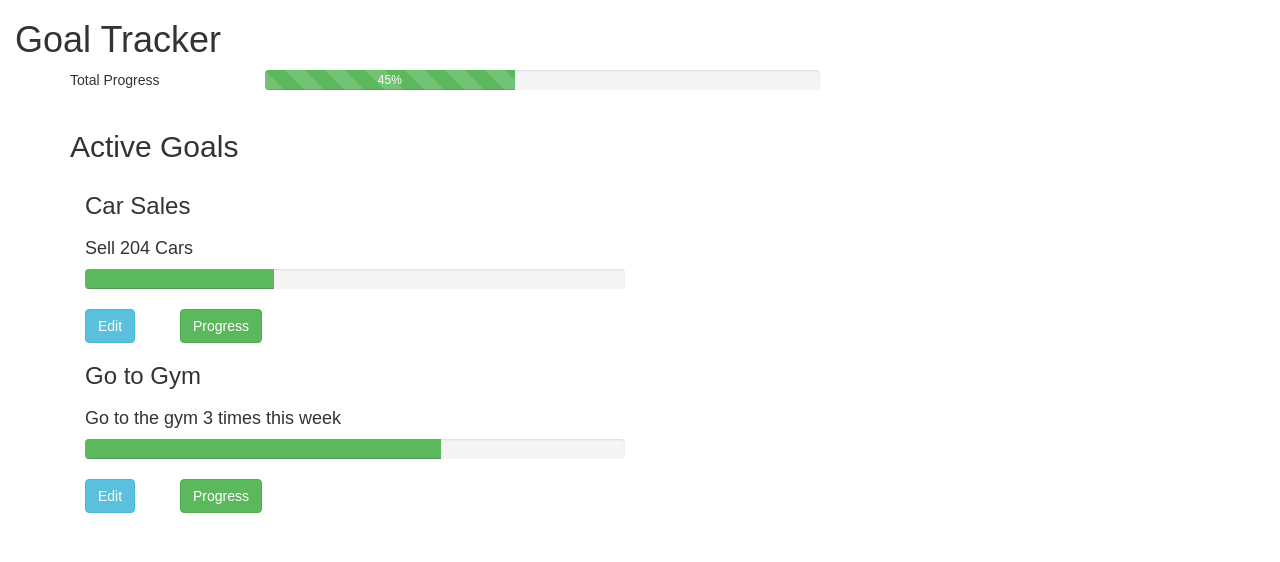
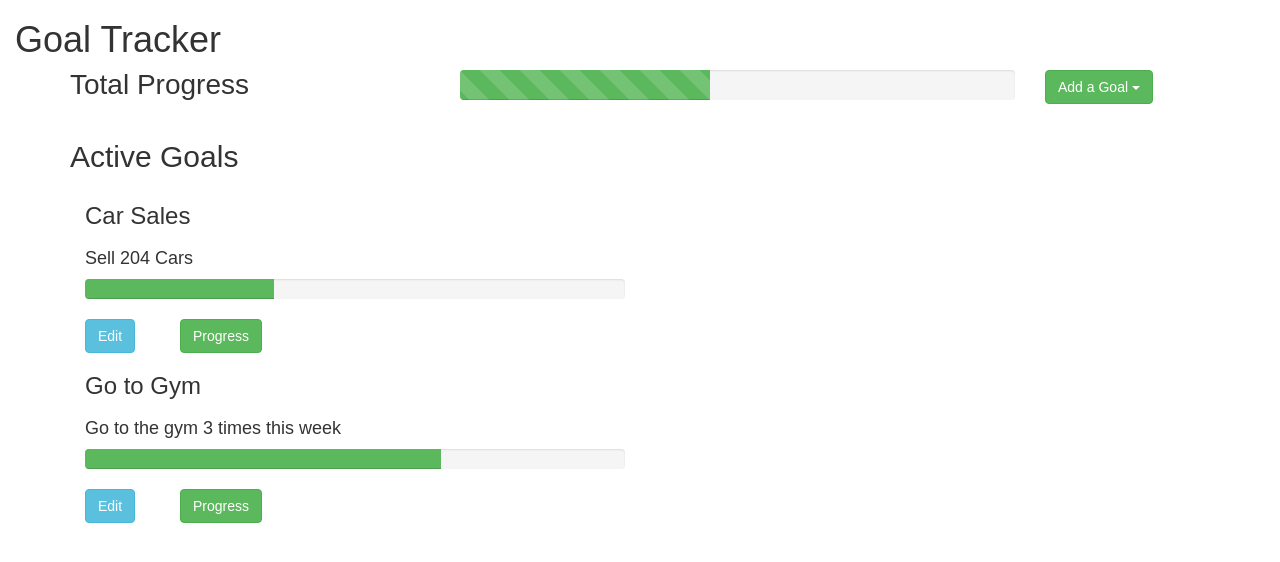
Before and after one commit to ossiggy/goal-tracker, a React (Create React App) app: page / in a window 1280 px wide. Shown: the top 562 px of the page. Built offline with nearby package versions, Linux system fonts and the light colour scheme.

Commit message:
add-a-goal button is not a dropdown with options that will further define the goal that is being added

```diff
--- a/src/components/GoalTracker.js
+++ b/src/components/GoalTracker.js
@@ -1,6 +1,6 @@
 import React, {Component} from 'react';
 
-import {ProgressBar, Grid, Row, Col} from 'react-bootstrap';
+import {ProgressBar, DropdownButton, MenuItem, Grid, Row, Col} from 'react-bootstrap';
 import GoalContainer from './GoalContainer';
 
 export default class GoalTracker extends Component{
@@ -16,11 +16,27 @@ export default class GoalTracker extends Component{
     return(
       <Grid>
         <Row className="total-progress">
-          <Col md={2}>
-            Total Progress
+          <Col md={4}>
+          <h1 style={{margin: 0, fontSize: "28px"}}>Total Progress</h1>
           </Col>
           <Col md={6}>
-            <ProgressBar active bsStyle="success" now={this.state.now} label={`${this.state.now}%`} />
+            <ProgressBar
+              active
+              bsStyle="success"
+              now={this.state.now}
+              style={{height: "30px", fontSize: "24px"}}
+              />
+          </Col>
+          <Col md={2} className="pull-right">
+            <DropdownButton
+            bsStyle="success"
+            title="Add a Goal"
+            id="add-a-goal-button"
+            >
+            <MenuItem eventKey="1">Incremental</MenuItem>
+            <MenuItem eventKey="2">Timed</MenuItem>
+            <MenuItem eventKey="3">One-and-Done</MenuItem>
+            </DropdownButton>
           </Col>
         </Row>
         <Row className="active-goals">
```
